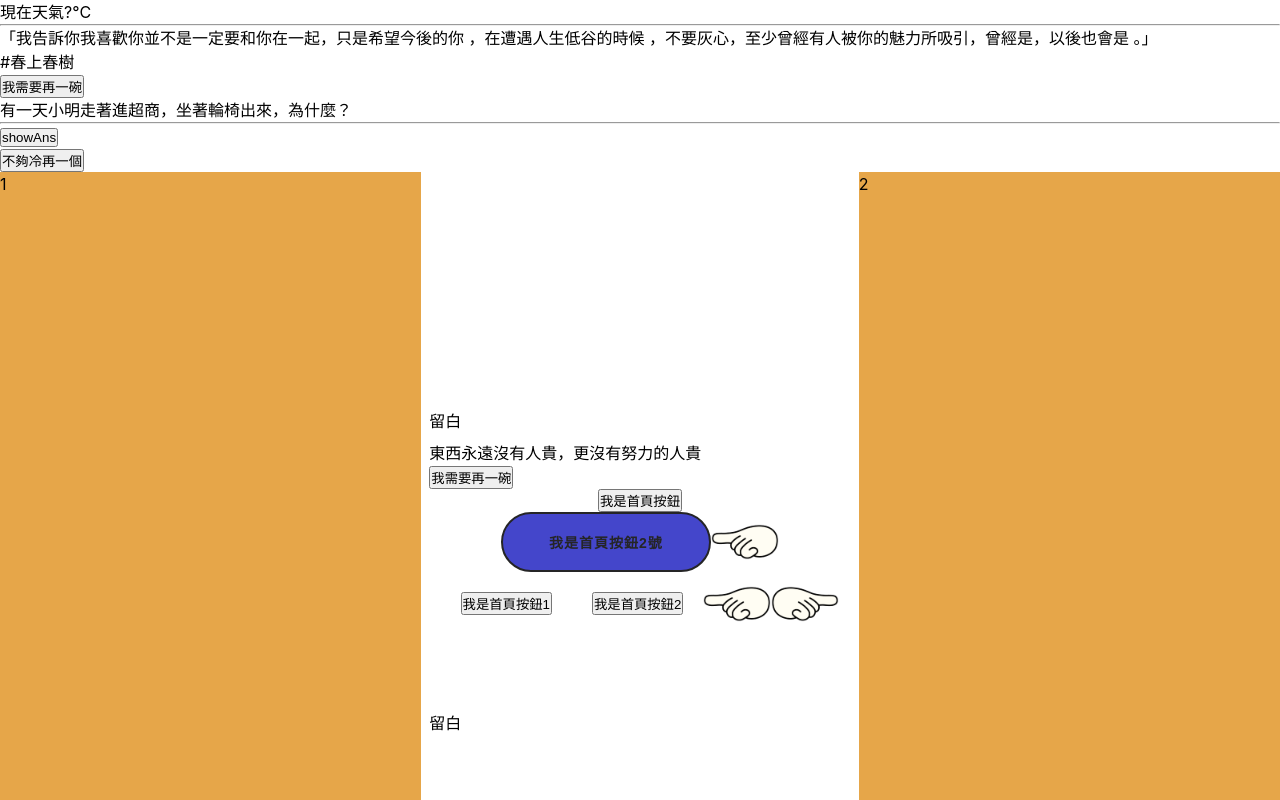
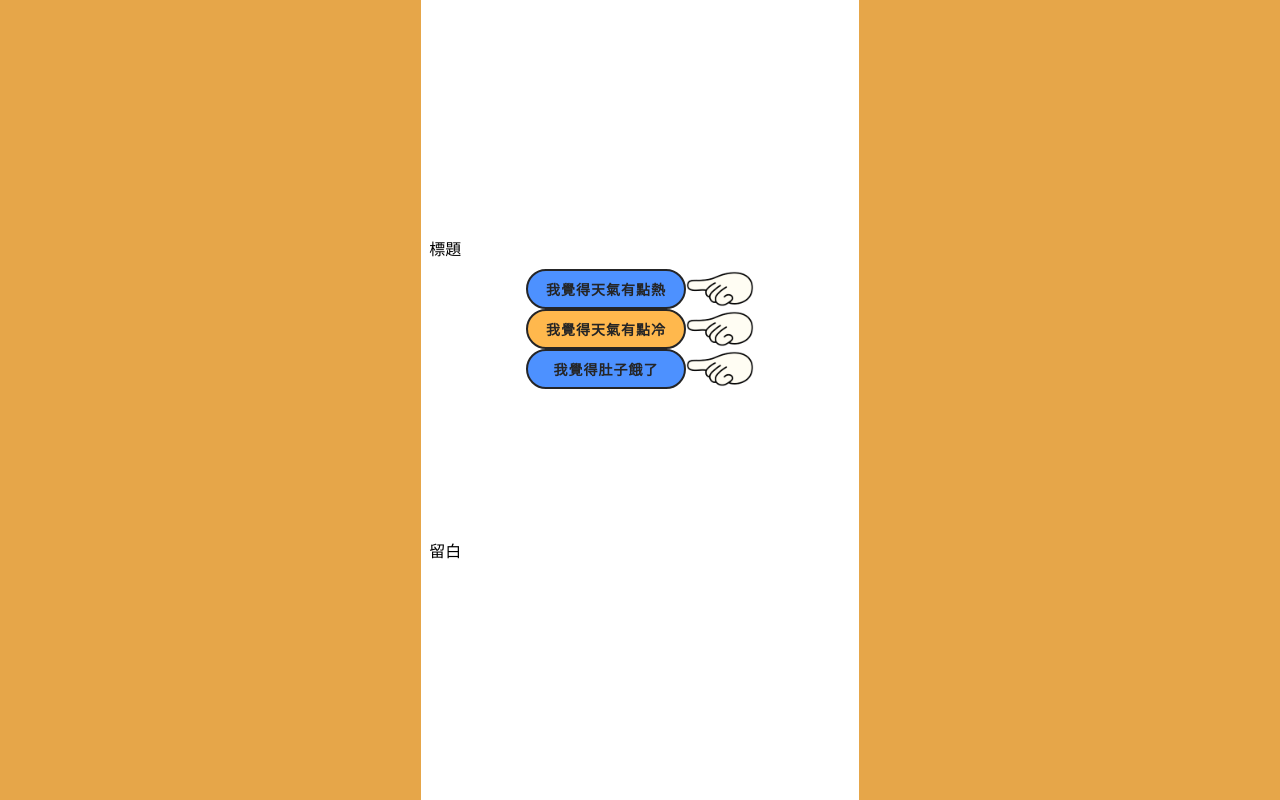
Before and after one commit to xpluso-chen/Hina-web, a Vue app: page / in a window 1280 px wide. Shown: the top 800 px of the page. Built offline with nearby package versions, Linux system fonts and the light colour scheme; no server answers.

Commit message:
button模組化-三版(整理App.vue +效果改:hover變色、點擊會晃動)

```diff
--- a/src/App.vue
+++ b/src/App.vue
@@ -1,69 +1,28 @@
 <template>
-  <Test />
-  <div>
-    <Test2 />
-  </div>
-  <div>
-    <Test3 />
-  </div>
-
   <div class="parent">
-    <div class="left-area">1</div>
-    <div class="right-area">2</div>
+    <div class="left-area"></div>
+    <div class="right-area"></div>
     <div class="main-area-hander a">
-      <p>留白</p>
+      <p>標題</p>
     </div>
     <div class="main-area-content">
-      <Test2 />
-      <div class="btn-box">
-        <button class="btn1"><span>我是首頁按鈕</span></button>
-      </div>
-
-      <div class="btn-box">
-        <!-- 使用 ref 綁定到這個按鈕元素 -->
-        <button class="btn2" ref="btn2" @click="toggleClass"><span>我是首頁按鈕2號</span></button>
-        <img src="../public/hand-l.png" alt="裝飾">
-      </div>
-      <div class="btn-box">
-        <button v-for="(text, index) in ['我是首頁按鈕1', '我是首頁按鈕2']" :key="index" class="btn m-5"
-          :class="{ active: activeIndex === index }" @click="setActive(index)">
-          <span>{{ text }}</span>
-        </button>
-        <img src="../public/hand-l.png" alt="裝飾">
-        <img src="../public/hand-r.png" alt="裝飾">
-      </div>
-
+      <Button bgColor="#4d91ff" hoverColor="#000" text="我覺得天氣有點熱" />
+      <Button bgColor="#ffb84d" hoverColor="#4d91ff" text="我覺得天氣有點冷" />
+      <Button bgColor="#4d91ff" hoverColor="#000" text="我覺得肚子餓了" />
     </div>
     <div class="main-area-footer">留白</div>
   </div>
 
-  <Button bgColor="#4d91ff" hoverColor="#000" text="123"/>
-  <Button bgColor="#ffb84d" hoverColor="#4d91ff" text="123"/>
+
 
 </template>
 
 <script setup lang="ts">
-import { ref, nextTick } from 'vue';
-import Test from './components/api.vue';
-import Test2 from './components/motto.vue';
-import Test3 from './components/joke.vue';
+// import Test from './components/api.vue';
+// import Test2 from './components/motto.vue';
+// import Test3 from './components/joke.vue';
 import Button from './components/Button.vue';
 
-const btn2 = ref<HTMLElement | null>(null);
-
-function toggleClass() {
-  nextTick(() => {
-    if (btn2.value) {
-      btn2.value.classList.toggle('active');
-    }
-  });
-}
-
-const activeIndex = ref(null); // 用來存儲目前點擊的按鈕索引
-
-const setActive = (index) => {
-  activeIndex.value = index; // 更新目前點擊的按鈕索引
-};
 </script>
 
 <style lang="scss" scoped>
@@ -86,7 +45,8 @@ const setActive = (index) => {
 .btn-box {
   @extend %flex-center;
   align-items: center;
-  img{
+
+  img {
     width: auto;
     height: 36px;
   }
--- a/src/assets/styles/_buttons.scss
+++ b/src/assets/styles/_buttons.scss
@@ -12,20 +12,20 @@
     align-items: center;
     cursor: pointer;
     text-transform: uppercase;
-    height: 60px;
-    width: 210px;
+    height: 40px;
+    width: 160px;
     opacity: 1;
     background-color: $bg-color;
     border: 2px solid map.get($color, black);
 
     &:hover {
-        animation: rotate 0.7s ease-in-out both;
+        // animation: rotate 0.7s ease-in-out both;
         background-color: $hover-bg-color;
 
-        span {
-            animation: storm 0.7s ease-in-out both;
-            animation-delay: 0.06s;
-        }
+        // span {
+        //     animation: storm 0.7s ease-in-out both;
+        //     animation-delay: 0.06s;
+        // }
     }
 
     span {
@@ -34,4 +34,14 @@
         font-weight: 700;
         letter-spacing: 1px;
     }
+
 }
+
+// 按鈕效果->點擊會晃動
+.active {
+    animation: rotate 0.7s ease-in-out both;
+    span {
+        animation: storm 0.7s ease-in-out both;
+        animation-delay: 0.06s;
+    }
+  }
--- a/src/components/Button.vue
+++ b/src/components/Button.vue
@@ -1,8 +1,8 @@
 <template>
     <div class="btn-box">
       <button
-        class="btn2"
-        ref="btn2"
+        class="btn"
+        ref="btn"
         :style="{ '--bg-color': bgColor, '--hover-color': hoverColor }"
         @click="toggleClass"
       >
@@ -15,25 +15,25 @@
   <script setup lang="ts">
   import { ref, nextTick, defineProps } from 'vue';
 
-  const props = defineProps({
+   defineProps({
     bgColor: { type: String},
     hoverColor: { type: String },
     text:{type: String }
   });
 
-  const btn2 = ref<HTMLElement | null>(null);
+  const btn = ref<HTMLElement | null>(null);
 
   function toggleClass() {
     nextTick(() => {
-      if (btn2.value) {
-        btn2.value.classList.toggle('active');
+      if (btn.value) {
+        btn.value.classList.toggle('active');
       }
     });
   }
   </script>
 
   <style lang="scss" scoped>
-  .btn2 {
+  .btn {
     @include btn-style(var(--bg-color), var(--hover-color));
   }
 
@@ -46,8 +46,5 @@
     }
   }
 
-  .active {
-    background-color: red !important;
-    color: yellow !important;
-  }
+
   </style>
```
